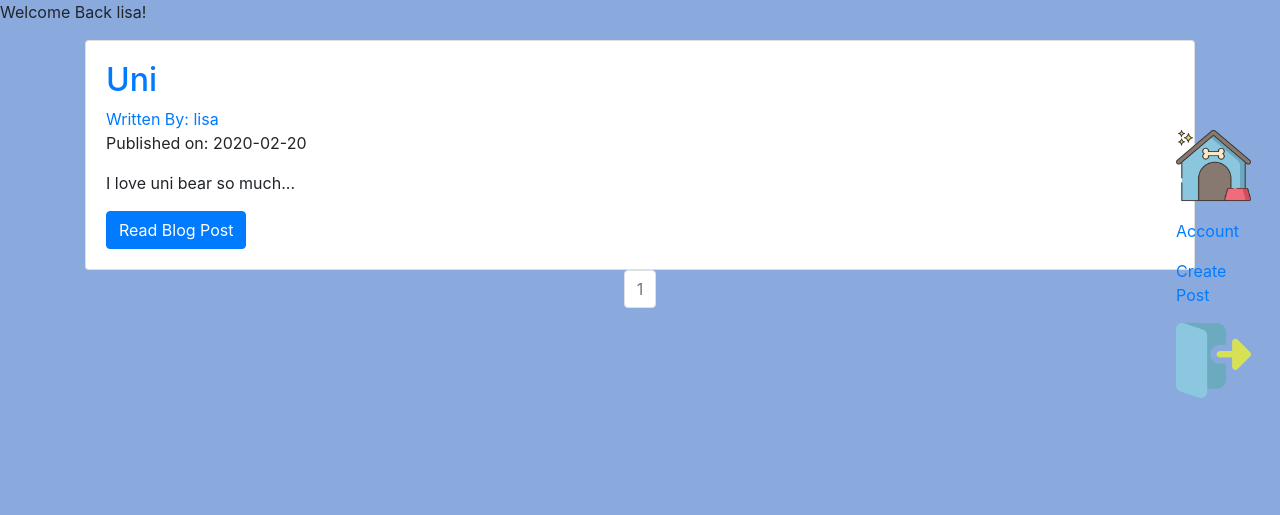
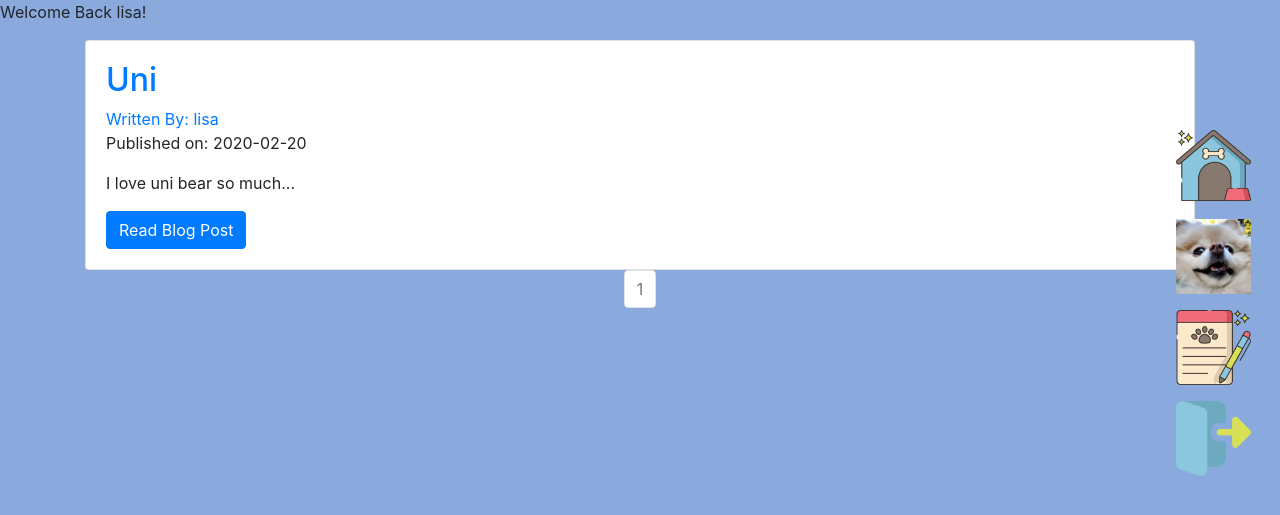
Before and after one commit to l-wong/dawg_blawg, a Flask app: page / in a window 1280 px wide. Shown: the top 515 px of the page. Run offline with Flask 2, Linux system fonts and the light colour scheme; a user stored in the database is signed in; data comes from the database, SQL or seed files in the repository; some libraries are stand-ins or nearby versions.

Commit message:
added some css

```diff
--- a/dawgblawg/templates/base.html
+++ b/dawgblawg/templates/base.html
@@ -34,15 +34,18 @@
       <a class="nav-link hvr-wobble-horizontal" title="Home" href="{{ url_for('core.index') }}"><img class="nav-icon" src="../static/home-icon.png"></img></a>
     </li>
       {% if current_user.is_authenticated %}
-      <li class='nav-link hvr-wobble-horizontal'><a href="{{ url_for('users.account') }}">Account</a></li>
-      <li class='nav-link hvr-wobble-horizontal'><a href="{{ url_for('blog_posts.create_post')}}">Create Post</a></li>
+      <li class='nav-link hvr-wobble-horizontal'><a title="My Account" href="{{ url_for('users.account') }}"><img class="nav-icon" src="{{url_for('static',filename='profile_pics/'+ current_user.profile_image)}}"></a></li>
+      <li class='nav-link hvr-wobble-horizontal'><a title="Create Post" href="{{ url_for('blog_posts.create_post')}}"><img class="nav-icon" src="../static/register-icon.png"></a></li>
       <li class="nav-link hvr-wobble-horizontal"><a title="Logout" href="{{ url_for('users.logout') }}"><img class="nav-icon" src="../static/logout-icon.png"></a></li>
+    </ul>
       {% else %}
-      <li class="nav-link hvr-wobble-horizontal"><a title="Login" href="{{ url_for('users.login') }}"><img class="nav-icon" src="../static/login-icon.png"></a></li>
+    </ul>
+      <!--<li class="nav-link hvr-wobble-horizontal"><a title="Login" href="{{ url_for('users.login') }}"><img class="nav-icon" src="../static/login-icon.png"></a></li>
       <li class="nav-link hvr-wobble-horizontal"><a title="Register" href="{{ url_for('users.register') }}"><img class="nav-icon" src="../static/register-icon.png"></a></li>
+      -->
       {% endif %}
 
-  </ul>
+  <!--</ul>-->
 
 
   {% block content %}
--- a/dawgblawg/templates/home.html
+++ b/dawgblawg/templates/home.html
@@ -6,7 +6,6 @@
   <div>
     {% if current_user.is_authenticated %}
       <p>Welcome Back {{current_user.username}}!</p>
-
 
     <div class="container">
      {# Go through each blog post #}
@@ -39,6 +38,8 @@
     <div class="home-intro">
       <h1>Dawg Blawg.</h1>
       <p>Welcome to this cool place where you can talk about your dog and other people's dogs!</p>
+      <a class="btn btn-primary btn-lg" href="{{ url_for('users.login') }}" role="button">Login</a>
+      <a class="btn btn-info btn-lg" href="{{ url_for('users.register') }}" role="button">Register</a>
     </div>
     {% endif %}
 
--- a/dawgblawg/templates/user_blog_posts.html
+++ b/dawgblawg/templates/user_blog_posts.html
@@ -9,9 +9,9 @@
       </div>
     </div>
 
-    {% for post in blog_post.items %}
+    {% for post in blog_posts.items %}
       <h2><a href="{{url_for('blog_posts.blog_post',blog_post_id=post.id)}}">{{post.title}}</a></h2>
-      Written by: <a href="{{url_for('users.user_post',username=post.author.username)}}">{{post.author.username}}</a>
+      Written by: <a href="{{url_for('users.user_posts',username=post.author.username)}}">{{post.author.username}}</a>
       <p class='text-muted'>Published on: {{post.date.strftime("%Y-%m-%d")}}</p>
       <br>
       <p>{{post.text}}</p>
```
Also changed, not shown: dawgblawg/static/poem.png (added).
